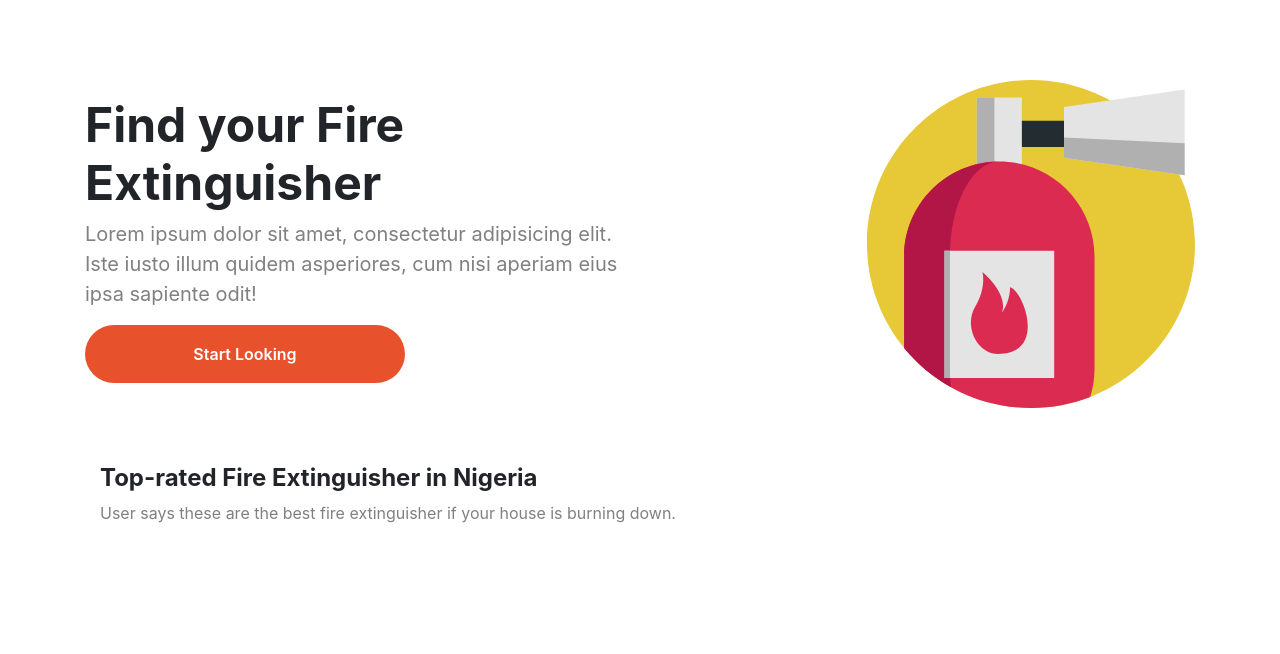
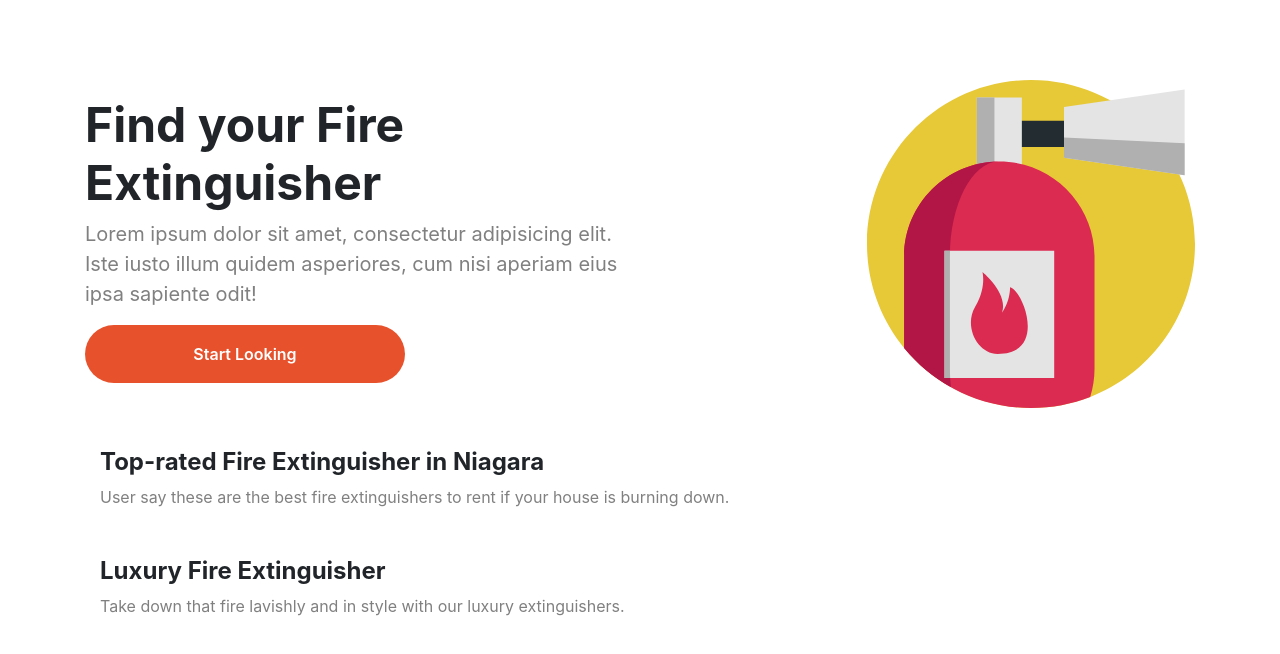
Before and after one commit to Adedipupo/fireEx, a Nuxt app: page / in a window 1280 px wide. Shown: the top 654 px of the page. Built offline with nearby package versions, Linux system fonts and the light colour scheme.

Commit message:
large card

```diff
--- /dev/null
+++ b/components/LargeCard.vue
@@ -0,0 +1,39 @@
+<template>
+  <div class="card">
+      <img class="image" :src="cardDetails.image" alt="" />
+      <h3 class="header">
+          {{cardDetails.title}}
+      </h3>
+      <p class="snippets">
+          {{cardDetails.snippets}}
+      </p>
+  </div>
+</template>
+
+<script>
+export default {
+    props: ["cardDetails"]
+};
+</script>
+
+<style scoped>
+.card {
+  width: 31.5%;
+  height: 25rem;
+  border: none;
+  overflow: hidden;
+  padding: 0;
+  cursor: pointer;
+}
+.image {
+  height: 65%;
+  border-radius: 0.5rem;
+}
+.header {
+  font-size: 1.15rem;
+  margin-top: 0.4rem;
+}
+.snippet {
+  color: grey;
+}
+</style>
--- a/components/LargeCardDisplay.vue
+++ b/components/LargeCardDisplay.vue
@@ -1,23 +1,26 @@
 <template>
   <div class="container">
     <h4 class="header">
-      Top-rated Fire Extinguisher in Nigeria
+      {{cardsSection.title}}
     </h4>
     <p class="snippet">
-      User says these are the best fire extinguisher if your house is burning
-      down.
+     {{cardsSection.snippet}}
     </p>
-    <div class="cards-container"></div>
+    <div class="cards-container" v-for="card in cards" :key="card.id" :cardDetails="card">
+
+    </div>
   </div>
 </template>
 
 <script>
-export default {};
+export default {
+    props: ["cardsSection"]
+};
 </script>
 
 <style scoped>
 .container {
-  margin-top: 4rem;
+  margin-top: 3rem;
 }
 .header {
   font-weight: 700;
--- a/pages/index.vue
+++ b/pages/index.vue
@@ -1,18 +1,22 @@
 <template>
   <div class="container">
     <Hero />
-    <LargeCardDisplay />
+    <LargeCardDisplay
+      v-for="cardInfo in largeCardInfo"
+      :key="cardInfo.id"
+      :cardsSection="cardInfo"
+    />
   </div>
 </template>
 
 <script>
-import {largeCardSections} from "@/assets/data.js";
+import { largeCardSections } from "@/assets/data.js";
 
 export default {
-  data(){
-    return{
-      largeCardInfo : largeCardSections
-    }
+  data() {
+    return {
+      largeCardInfo: largeCardSections
+    };
   }
 };
 </script>
```
